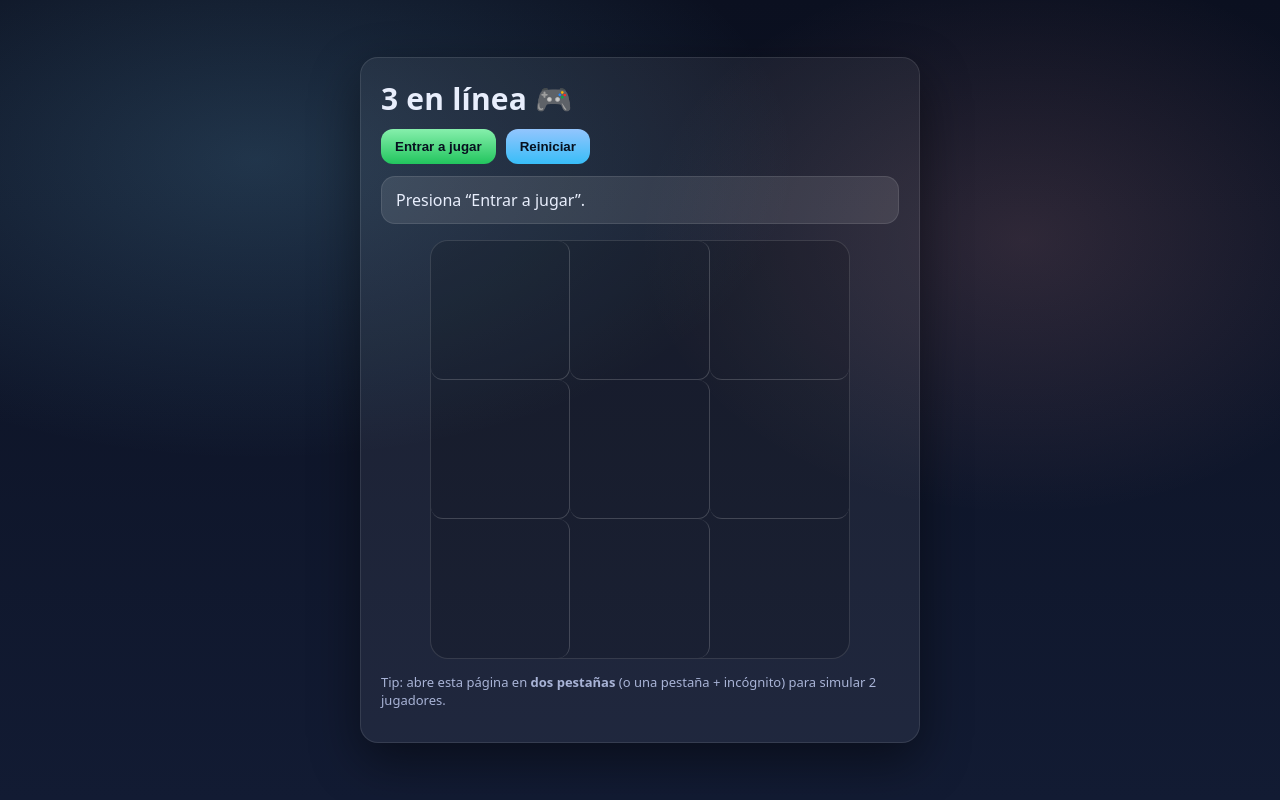
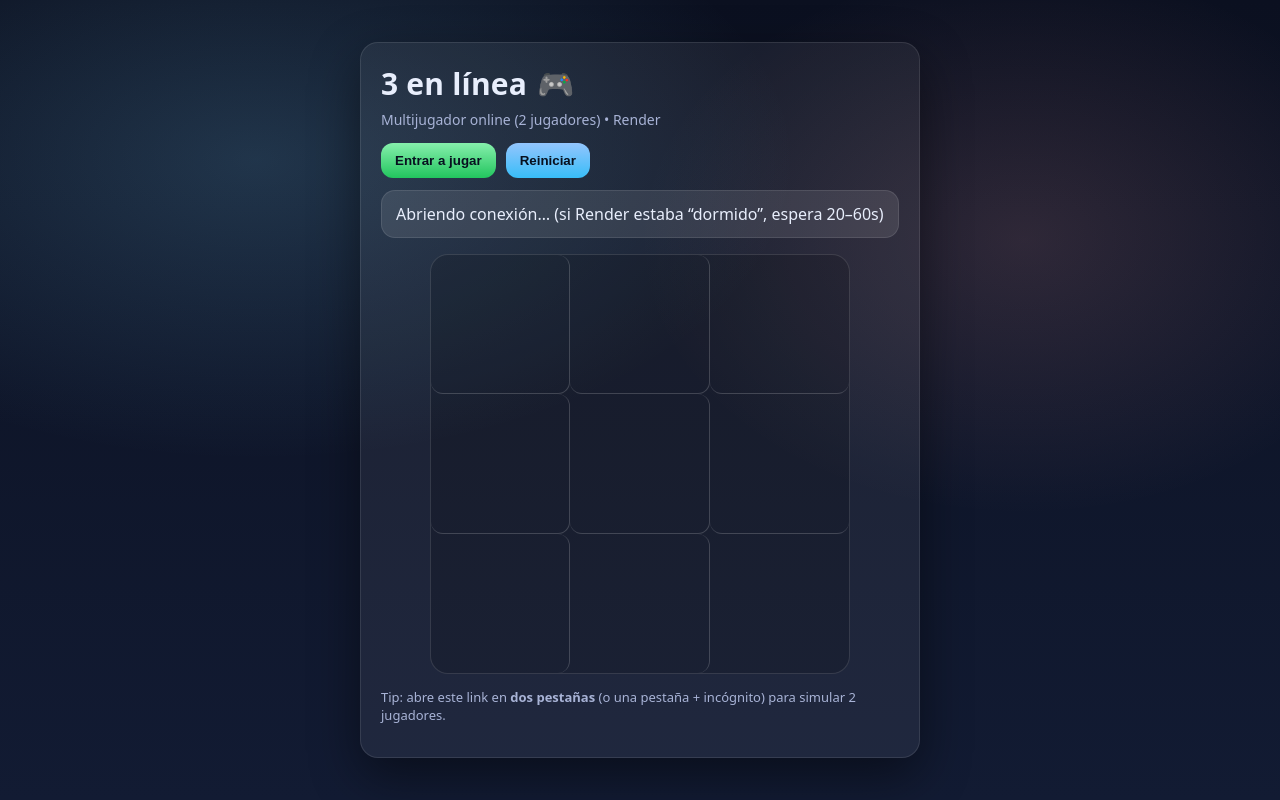
Before and after one commit to LucyVielma/3-en-Linea, a plain HTML site: page client/index.html in a window 1280 px wide. Drawn offline with nearby package versions, Linux system fonts and the light colour scheme; no server answers.

Commit message:
Refactor HTML structure and update status messages

```diff
--- a/client/index.html
+++ b/client/index.html
@@ -4,27 +4,40 @@
   <meta charset="utf-8" />
   <meta name="viewport" content="width=device-width,initial-scale=1" />
   <title>3 en línea</title>
+
   <link rel="stylesheet" href="/style.css" />
 </head>
 <body>
   <div class="wrap">
-    <h1>3 en línea 🎮</h1>
+    <header class="top">
+      <h1>3 en línea <span class="emoji">🎮</span></h1>
+      <p class="sub">Multijugador online (2 jugadores) • Render</p>
+    </header>
 
-    <div class="controls">
-      <button id="join">Entrar a jugar</button>
-      <button id="reload" title="Vuelve a empezar">Reiniciar</button>
+    <div class="panel">
+      <div class="controls">
+        <button id="join">Entrar a jugar</button>
+        <button id="reload" title="Reiniciar">Reiniciar</button>
+      </div>
+
+      <div id="status" class="status">
+        Abriendo conexión… (si Render estaba “dormido”, espera 20–60s)
+      </div>
     </div>
 
-    <p id="status" class="status">Presiona “Entrar a jugar”.</p>
-
-    <div id="board" class="board"></div>
+    <div class="boardWrap">
+      <div id="board" class="board" aria-label="Tablero 3 en línea"></div>
+    </div>
 
     <p class="hint">
-      Tip: abre esta página en <b>dos pestañas</b> (o una pestaña + incógnito) para simular 2 jugadores.
+      Tip: abre este link en <b>dos pestañas</b> (o una pestaña + incógnito) para simular 2 jugadores.
     </p>
   </div>
 
-  <script src="/socket.io/socket.io.js"></script>
-  <script src="main.js"></script>
+  <!-- Socket.IO desde CDN (más estable en Render Free) -->
+  <script src="https://cdn.socket.io/4.7.5/socket.io.min.js"></script>
+
+  <!-- Tu JS -->
+  <script src="/main.js" defer></script>
 </body>
 </html>
```
